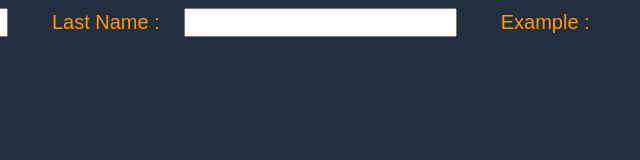
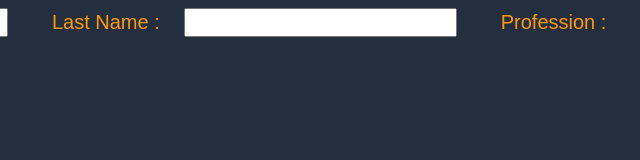
Before and after one commit to mromauricio/aws-static-website, a plain HTML site: page index.html in a window 1280 px wide. Shown: the full height of the page, 446-1086 px from the left. Drawn offline with Linux system fonts and the light colour scheme.

Commit message:
Profession

```diff
--- a/index.html
+++ b/index.html
@@ -51,7 +51,7 @@
         <input type="text" id="fName">
         <label>Last Name :</label>
         <input type="text" id="lName">
-        <label>Example :</label>
+        <label>Profession :</label>
         <input type="text" id="example">
         <!-- set button onClick method to call function we defined passing input values as parameters -->
         <button type="button" onclick="callAPI(document.getElementById('fName').value,document.getElementById('lName').value,document.getElementById('example').value)">Call API</button>
```
